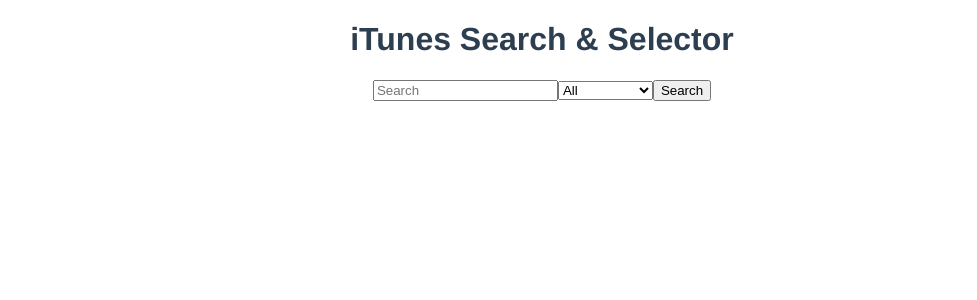
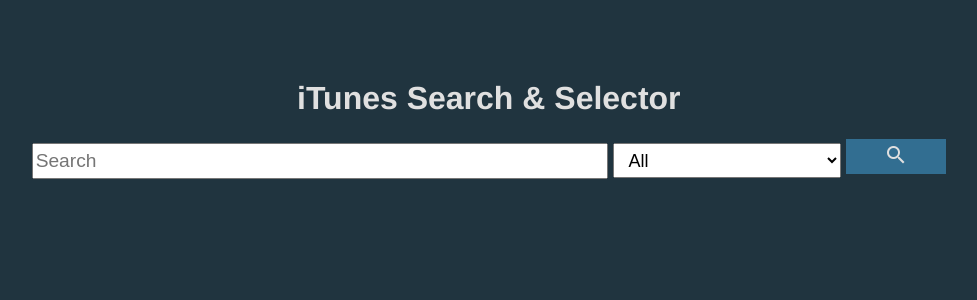
Before and after one commit to juandigv/iTunesSearchExercise, a Vue app: page /#/ in a window 1280 px wide. Shown: the top 300 px of the page, without its empty margins (98-1075 px from the left). Built offline with nearby package versions, Linux system fonts and the light colour scheme.

Commit message:
Improved page style

```diff
--- a/src/App.vue
+++ b/src/App.vue
@@ -5,6 +5,11 @@
 </template>
 
 <style>
+
+body {
+  background: #20343f;
+}
+
 #app {
   font-family: Avenir, Helvetica, Arial, sans-serif;
   -webkit-font-smoothing: antialiased;
--- /dev/null
+++ b/src/components/style.css
@@ -0,0 +1,95 @@
+.searchPage{
+    justify-content: center
+}
+
+.searchBar {
+    margin: 80px 10px 80px 10px;
+    width: 90%;
+    justify-content: center;
+}
+
+.title{
+    color: #e0e0e0
+}
+
+input{
+    width: 50%;
+    height: 30px;
+    font-size: larger;
+
+}
+
+select{
+    width: 20%;
+    height: 35px;
+    font-size: large;
+    margin: 5px;
+    padding-left: 10px;
+    padding-right: 10px;
+
+}
+
+.searchButton{
+    background-color:  #326e91;
+    border: none;
+    height: 35px;
+    width: 100px;
+    color:#e0e0e0;
+}
+
+.cardTemplate {
+    width: 100%;
+    height: auto;
+    background-color: #39505D;
+    box-shadow: 0 0 6px #000000;
+    vertical-align: middle;
+}
+
+.textContent {
+    text-align: left;
+    padding-bottom:10px;
+    padding-left: 10%;
+    padding-right: 10%;
+}
+
+img {
+    width: 80%;
+    border: 2px solid #7a7d84;
+    margin: 10px;
+    text-align: center;
+}
+
+h2 {
+    color:#e0e0e0;
+}
+
+h4 {
+  color: #afafaf;
+  margin-top: -15px;
+
+}
+
+.searchList {
+    margin: 0 auto;
+    max-width: 90%;
+    max-height: 90%;
+    display: grid;
+    grid-template-columns: repeat(auto-fit, minmax(200px, 1fr));
+    gap: 30px;
+    border: 10px;
+
+}
+
+.media{
+    vertical-align: bottom;
+}
+
+.type {
+    color:#39505D;
+    background-color: #afafaf;
+    border: 5px thick #afafaf;
+    width: fit-content;
+    padding: 5px 10px 5px 10px;
+    text-align: center;
+    margin-bottom: 50px;
+}
--- a/src/views/SearchPage.vue
+++ b/src/views/SearchPage.vue
@@ -1,7 +1,8 @@
 <template>
     <div class="searchPage">
         <div class="searchBar">
-            <h1>iTunes Search & Selector</h1>
+            <link href="https://fonts.googleapis.com/icon?family=Material+Icons" rel="stylesheet">
+            <h1 class="title">iTunes Search & Selector</h1>
             <input v-model="searchField" placeholder="Search" />
             <select v-model="searchSelect">
                                             <option
@@ -12,20 +13,26 @@
                                               {{ type.text }}
                                             </option>
                                           </select>
-            <button v-on:click="getSearchResult">Search</button>
+            <button class="searchButton" v-on:click="getSearchResult"><i class="large material-icons">search</i></button>
         </div>
         <div class="searchList">
             <div class="media" v-for="media in searchResults" :key="media.id">
                 <div class="cardTemplate">
-                    <h2> {{media.type}}</h2>
+                    <center>
+                        <h4 class="type"> {{media.type}}</h4>
+                    </center>
                     <img :src="media.artwork" onerror="this.src='https://apprecs.org/ios/images/app-icons/256/3d/1090617661.jpg'" />
                     <div class="textContent">
                         <h2>{{ media.name }}</h2>
-                        <h2 v-if="media.type != 'collection' || media.type != 'audiobook'">{{ media.collectionName}}</h2>
+                        <h4 v-if="!(media.type === 'collection' || media.type === 'audiobook' || media.type === 'podcast')">{{ media.collectionName}}</h4>
+                        <br>
                         <h4>{{ media.artist }}</h4>
-                        <h4 v-if="media.trackCount >1">{{ media.trackCount }} Tracks</h4>
-                        <h4>${{ media.price }}</h4>
+                        <h4 v-if="media.price === 0 ">FREE </h4>
+                        <h4 v-else> ${{ media.price }} </h4>
                     </div>
+                    <center>
+                        <h4 v-if="media.explicit === 'explicit'"> <i class="large material-icons">explicit</i> </h4>
+                    </center>
                 </div>
             </div>
         </div>
@@ -95,7 +102,7 @@
                         name: data.results[i].collectionName,
                         artist: data.results[i].artistName,
                         price: data.results[i].collectionPrice,
-                        trackCount: data.results[i].trackCount
+                        explicit: data.results[i].collectionExplicitness
                     });
                 } else if (data.results[i].wrapperType == "audiobook") {
                     this.addMedia({
@@ -105,7 +112,7 @@
                         name: data.results[i].collectionName,
                         artist: data.results[i].artistName,
                         price: data.results[i].collectionPrice,
-                        trackCount: data.results[i].trackCount
+                        explicit: data.results[i].collectionExplicitness
                     });
                 } else {
 
@@ -117,7 +124,7 @@
                         collectionName: data.results[i].collectionName,
                         artist: data.results[i].artistName,
                         price: data.results[i].collectionPrice,
-                        trackCount: data.results[i].trackCount
+                        explicit: data.results[i].trackExplicitness
                     });
 
                 }
@@ -132,3 +139,7 @@
     },
 };
 </script>
+
+<style src="../components/style.css" scoped>
+
+</style>
```
Lines whose indentation alone changed are shown as unchanged.
